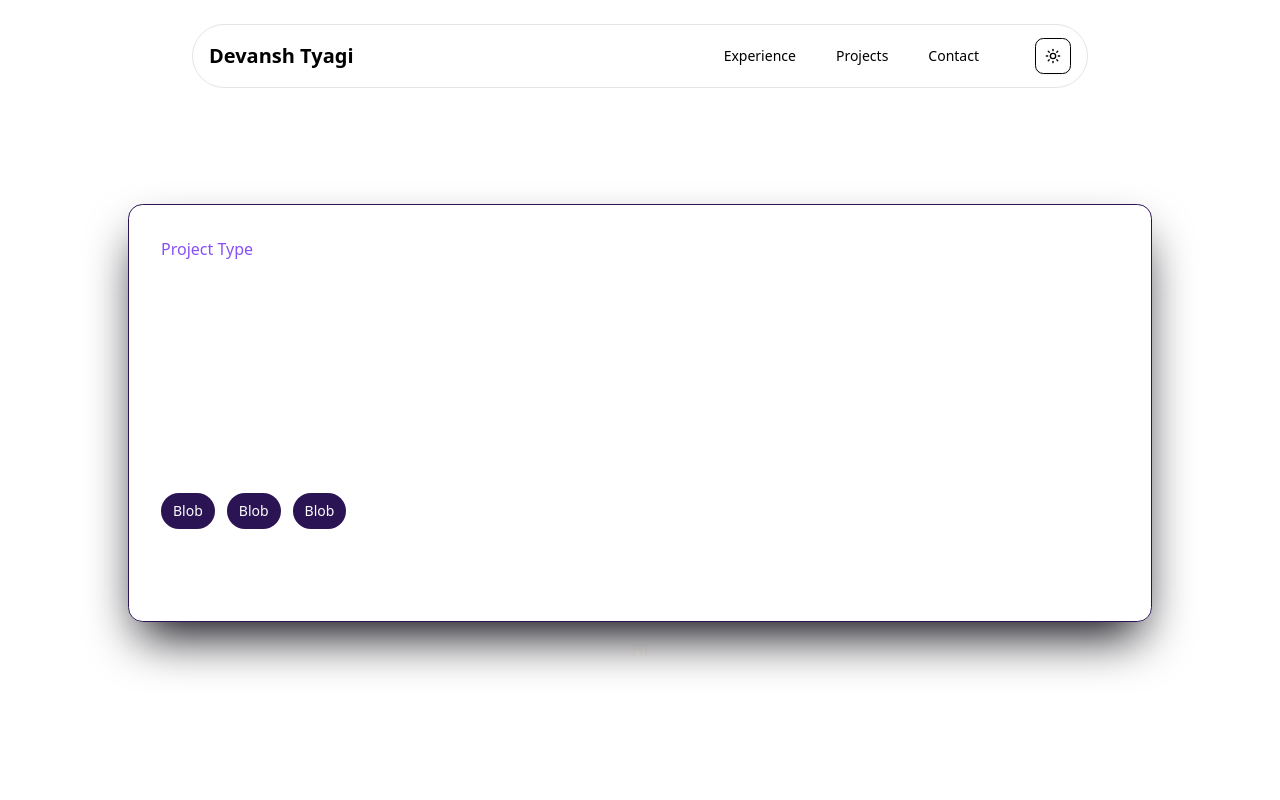
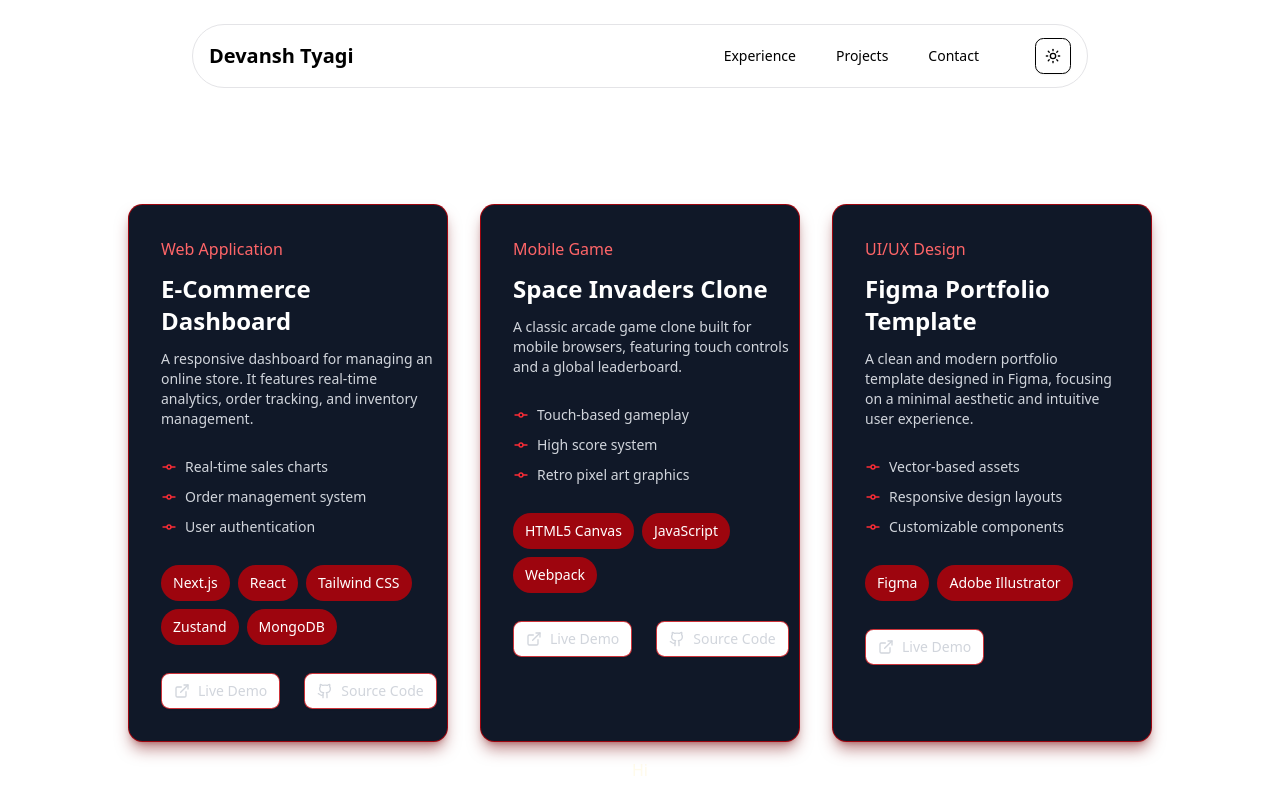
Before and after one commit to devanshtyagi26/My-Portfolio, a Next.js app: page / in a window 1280 px wide. Built offline with nearby package versions, Linux system fonts and the light colour scheme.

Commit message:
Card css

```diff
--- a/src/app/page.js
+++ b/src/app/page.js
@@ -1,10 +1,14 @@
 import TechStack from "@/components/TechStack";
 import ProjectCard from "@/components/ProjectCard";
-
+import projectsData from "@/lib/projects.json";
 export default function Home() {
   return (
     <div className="flex flex-col justify-center items-center gap-4 mt-35 w-[80%] relative">
-      <ProjectCard />
+      <div className="grid grid-cols-1 md:grid-cols-2 lg:grid-cols-3 gap-8">
+        {projectsData.map((project) => (
+          <ProjectCard key={project.id} project={project} />
+        ))}
+      </div>
       <TechStack />
     </div>
   );
--- a/src/components/ProjectCard.jsx
+++ b/src/components/ProjectCard.jsx
@@ -1,53 +1,75 @@
 import React from "react";
+import { Button } from "@/components/ui/button"; // Using shadcn/ui Button for potential enhancements
+import { GitCommitHorizontal } from "lucide-react";
+import { ExternalLink, Github } from "lucide-react";
 
-function ProjectCard() {
+function ProjectCard({ project }) {
   return (
-    <div className="z-20 flex lg:flex-row flex-col lg:gap-3 border-[#2a1454] bg-darkBlue shadow-[#04030b] shadow-2xl p-4 md:p-6 lg:p-8 border rounded-xl w-full min-h-72 relative">
-      <div className="flex flex-col gap-2">
-        <span className="hover:opacity-85 font-light text-[#8750f7] text-md">
-          Project Type
+    <div className="z-20 flex lg:flex-row flex-col lg:gap-6 border-red-700/80 bg-gray-900 shadow-red-900/50 shadow-lg p-4 md:p-6 lg:p-8 border rounded-xl w-full min-h-72 relative">
+      <div className="flex flex-col gap-3">
+        <span className="hover:opacity-85 font-light text-red-400 text-md">
+          {project?.type || "Project Type"}
         </span>
-        <span className="font-semibold text-2xl text-white hover:text-purple-700 transition-colors duration-200 cursor-pointer">
-          Project Name
+        <span className="font-semibold text-2xl text-white hover:text-red-500 transition-colors duration-200 cursor-pointer">
+          {project?.name || "Project Name"}
         </span>
-        <p className="font-light text-sm text-white">
-          Lorem ipsum dolor sit amet consectetur adipisicing elit. Aperiam natus
-          iusto aliquid maxime soluta quod dicta assumenda neque magni debitis.
-          Sit vel ea ab aliquam accusamus quaerat reprehenderit voluptates sed?
+        <p className="font-light text-sm text-gray-300">
+          {project?.description ||
+            "Lorem ipsum dolor sit amet consectetur adipisicing elit. Aperiam natus iusto aliquid maxime soluta quod dicta assumenda neque magni debitis. Sit vel ea ab aliquam accusamus quaerat reprehenderit voluptates sed?"}
         </p>
-        <ul className="flex flex-col gap-2.5 my-6 font-light text-sm text-white">
-          <li className="gap-4">one</li>
-          <li className="gap-4">one</li>
-          <li className="gap-4">one</li>
+        <ul className="flex flex-col gap-2.5 my-4 font-light text-sm text-gray-300">
+          {project?.features?.map((feature, index) => (
+            <li key={index} className="flex items-center gap-2">
+              <GitCommitHorizontal className="text-red-500 w-4 h-4" />
+              <span>{feature}</span>
+            </li>
+          ))}
         </ul>
-        <ul className="flex flex-wrap items-center gap-3 text-white text-xs sm:text-sm">
-          <li className="gap-4 bg-[#2a1454] hover:bg-cyan-500 px-3 py-2 rounded-full transition-all duration-500">
-            Blob
-          </li>
-          <li className="gap-4 bg-[#2a1454] hover:bg-cyan-500 px-3 py-2 rounded-full transition-all duration-500">
-            Blob
-          </li>
-          <li className="gap-4 bg-[#2a1454] hover:bg-cyan-500 px-3 py-2 rounded-full transition-all duration-500">
-            Blob
-          </li>
-        </ul>
-        <div className="flex items-center gap-6 my-4 ml-2 lg:ml-1">
+        <div className="flex flex-wrap items-center gap-2 text-white text-xs sm:text-sm">
+          {project?.technologies?.map((tech, index) => (
+            <span
+              key={index}
+              className="gap-4 bg-red-700/80 hover:bg-red-500 px-3 py-2 rounded-full transition-all duration-300"
+            >
+              {tech}
+            </span>
+          ))}
+        </div>
+        <div className="flex items-center gap-6 mt-4">
+          {project?.liveLink && (
+            <Button
+              asChild
+              variant="outline"
+              className="text-sm text-gray-300 hover:text-red-500 border-red-700/80 hover:border-red-500 transition-colors duration-300 rounded-md"
+            >
               <a
-            href="http://"
-            className="flex items-center gap-2 text-sm text-white hover:text-cyan-500 transition-colors"
+                href={project.liveLink}
                 target="_blank"
                 rel="noopener noreferrer"
+                className="flex items-center gap-2"
               >
-            Link
+                <ExternalLink className="h-4 w-4" />
+                Live Demo
               </a>
+            </Button>
+          )}
+          {project?.repoLink && (
+            <Button
+              asChild
+              variant="outline"
+              className="text-sm text-gray-300 hover:text-red-500 border-red-700/80 hover:border-red-500 transition-colors duration-300 rounded-md"
+            >
               <a
-            href="http://"
-            className="flex items-center gap-2 text-sm text-white hover:text-cyan-500 transition-colors"
+                href={project.repoLink}
                 target="_blank"
                 rel="noopener noreferrer"
+                className="flex items-center gap-2"
               >
-            Link
+                <Github className="h-4 w-4" />
+                Source Code
               </a>
+            </Button>
+          )}
         </div>
       </div>
     </div>
--- /dev/null
+++ b/src/lib/projects.json
@@ -0,0 +1,44 @@
+[
+  {
+    "id": 1,
+    "type": "Web Application",
+    "name": "E-Commerce Dashboard",
+    "description": "A responsive dashboard for managing an online store. It features real-time analytics, order tracking, and inventory management.",
+    "features": [
+      "Real-time sales charts",
+      "Order management system",
+      "User authentication"
+    ],
+    "technologies": ["Next.js", "React", "Tailwind CSS", "Zustand", "MongoDB"],
+    "liveLink": "https://example.com/project1",
+    "repoLink": "https://github.com/yourusername/project1"
+  },
+  {
+    "id": 2,
+    "type": "Mobile Game",
+    "name": "Space Invaders Clone",
+    "description": "A classic arcade game clone built for mobile browsers, featuring touch controls and a global leaderboard.",
+    "features": [
+      "Touch-based gameplay",
+      "High score system",
+      "Retro pixel art graphics"
+    ],
+    "technologies": ["HTML5 Canvas", "JavaScript", "Webpack"],
+    "liveLink": "https://example.com/project2",
+    "repoLink": "https://github.com/yourusername/project2"
+  },
+  {
+    "id": 3,
+    "type": "UI/UX Design",
+    "name": "Figma Portfolio Template",
+    "description": "A clean and modern portfolio template designed in Figma, focusing on a minimal aesthetic and intuitive user experience.",
+    "features": [
+      "Vector-based assets",
+      "Responsive design layouts",
+      "Customizable components"
+    ],
+    "technologies": ["Figma", "Adobe Illustrator"],
+    "liveLink": "https://www.figma.com/file/project3",
+    "repoLink": null
+  }
+]
```
Lines whose indentation alone changed are shown as unchanged.
